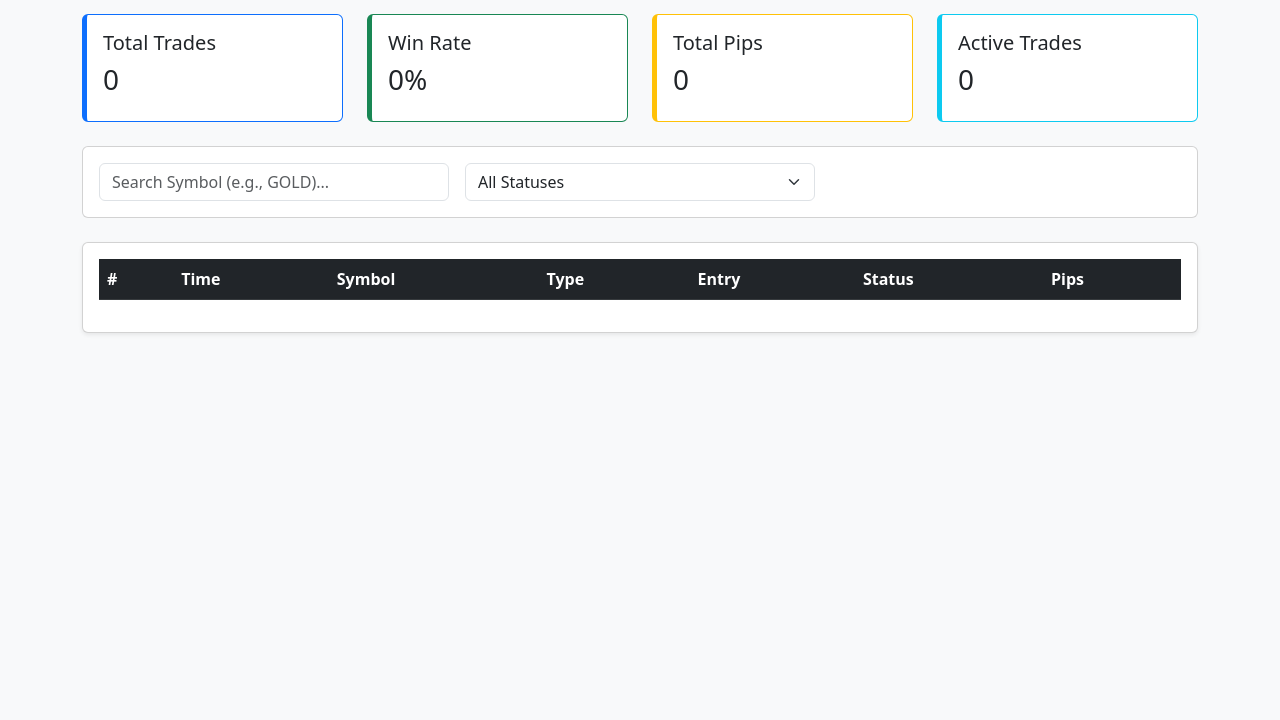
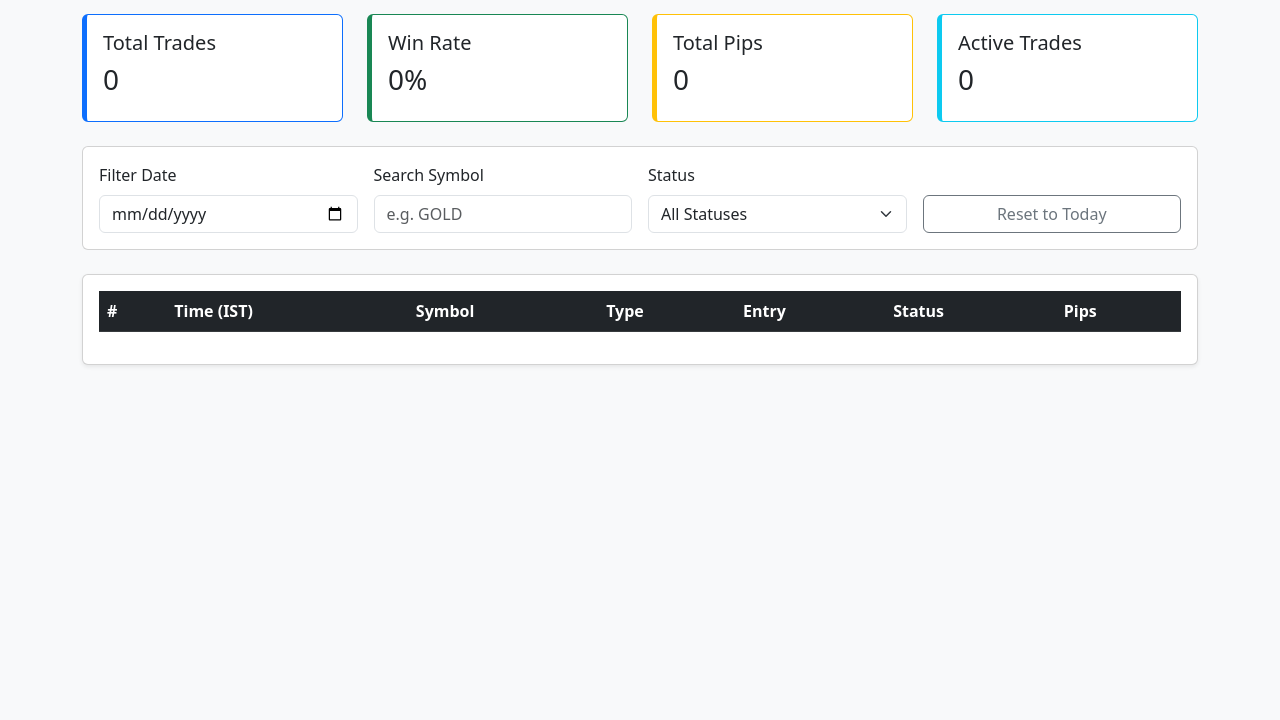
Before and after one commit to rajd1005/RD_Smart_Server, a website: page public/index.html in a window 1280 px wide. Shown: the part 80-800 px from the top of the page. Drawn offline with nearby package versions, Linux system fonts and the light colour scheme; no server answers.

Commit message:
Update index.html

```diff
--- a/public/index.html
+++ b/public/index.html
@@ -11,6 +11,7 @@
         .status-open { color: #0d6efd; font-weight: bold; }
         .status-tp { color: #198754; font-weight: bold; }
         .status-sl { color: #dc3545; font-weight: bold; }
+        .status-closed { color: #6c757d; font-weight: bold; }
     </style>
 </head>
 <body>
@@ -18,7 +19,7 @@
 <div class="container mt-4">
     <div class="d-flex justify-content-between align-items-center mb-4">
         <h2>📊 RD Algo Professional Dashboard</h2>
-        <button onclick="fetchTrades()" class="btn btn-outline-primary">Refresh Data</button>
+        <button onclick="refreshData()" class="btn btn-primary">Refresh Data</button>
     </div>
 
     <div class="row mb-4">
@@ -50,27 +51,37 @@
 
     <div class="card p-3 mb-4">
         <div class="row g-3">
-            <div class="col-md-4">
-                <input type="text" id="filterSymbol" class="form-control" placeholder="Search Symbol (e.g., GOLD)...">
+            <div class="col-md-3">
+                <label class="form-label">Filter Date</label>
+                <input type="date" id="filterDate" class="form-control">
             </div>
-            <div class="col-md-4">
+            <div class="col-md-3">
+                 <label class="form-label">Search Symbol</label>
+                <input type="text" id="filterSymbol" class="form-control" placeholder="e.g. GOLD">
+            </div>
+            <div class="col-md-3">
+                 <label class="form-label">Status</label>
                 <select id="filterStatus" class="form-select">
                     <option value="ALL">All Statuses</option>
                     <option value="OPEN">Open</option>
                     <option value="TP">Winners (TP Hit)</option>
-                    <option value="SL">Lossers (SL Hit)</option>
+                    <option value="SL">Losers (SL Hit)</option>
                 </select>
+            </div>
+            <div class="col-md-3">
+                <label class="form-label" style="visibility:hidden">Reset</label>
+                <button onclick="resetFilters()" class="btn btn-outline-secondary w-100">Reset to Today</button>
             </div>
         </div>
     </div>
 
     <div class="card shadow-sm">
         <div class="card-body">
-            <table class="table table-hover">
+            <table class="table table-hover align-middle">
                 <thead class="table-dark">
                     <tr>
                         <th>#</th>
-                        <th>Time</th>
+                        <th>Time (IST)</th>
                         <th>Symbol</th>
                         <th>Type</th>
                         <th>Entry</th>
@@ -81,6 +92,9 @@
                 <tbody id="tradeTableBody">
                     </tbody>
             </table>
+            <div id="noDataMessage" class="text-center p-3 text-muted" style="display:none;">
+                No trades found for this date.
+            </div>
         </div>
     </div>
 </div>
```
